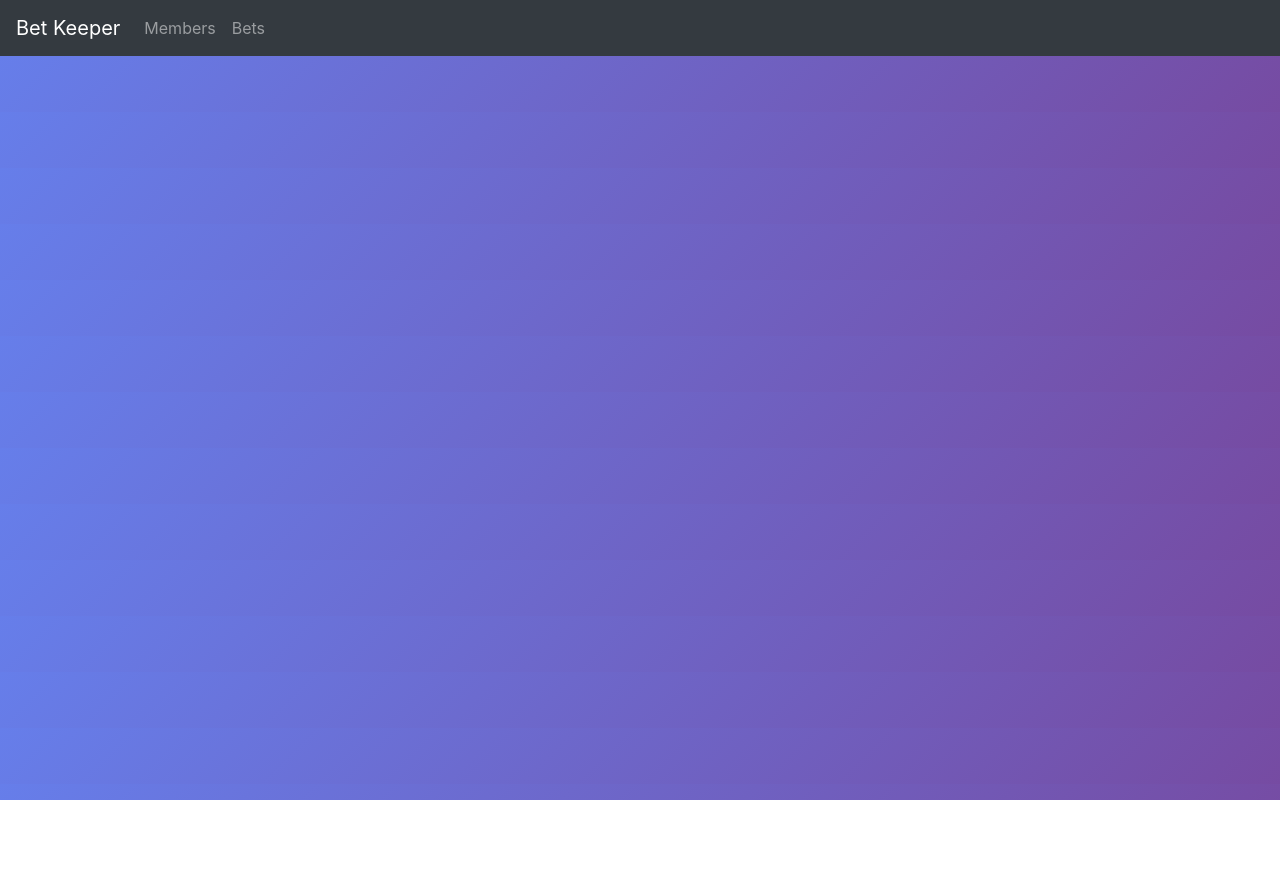
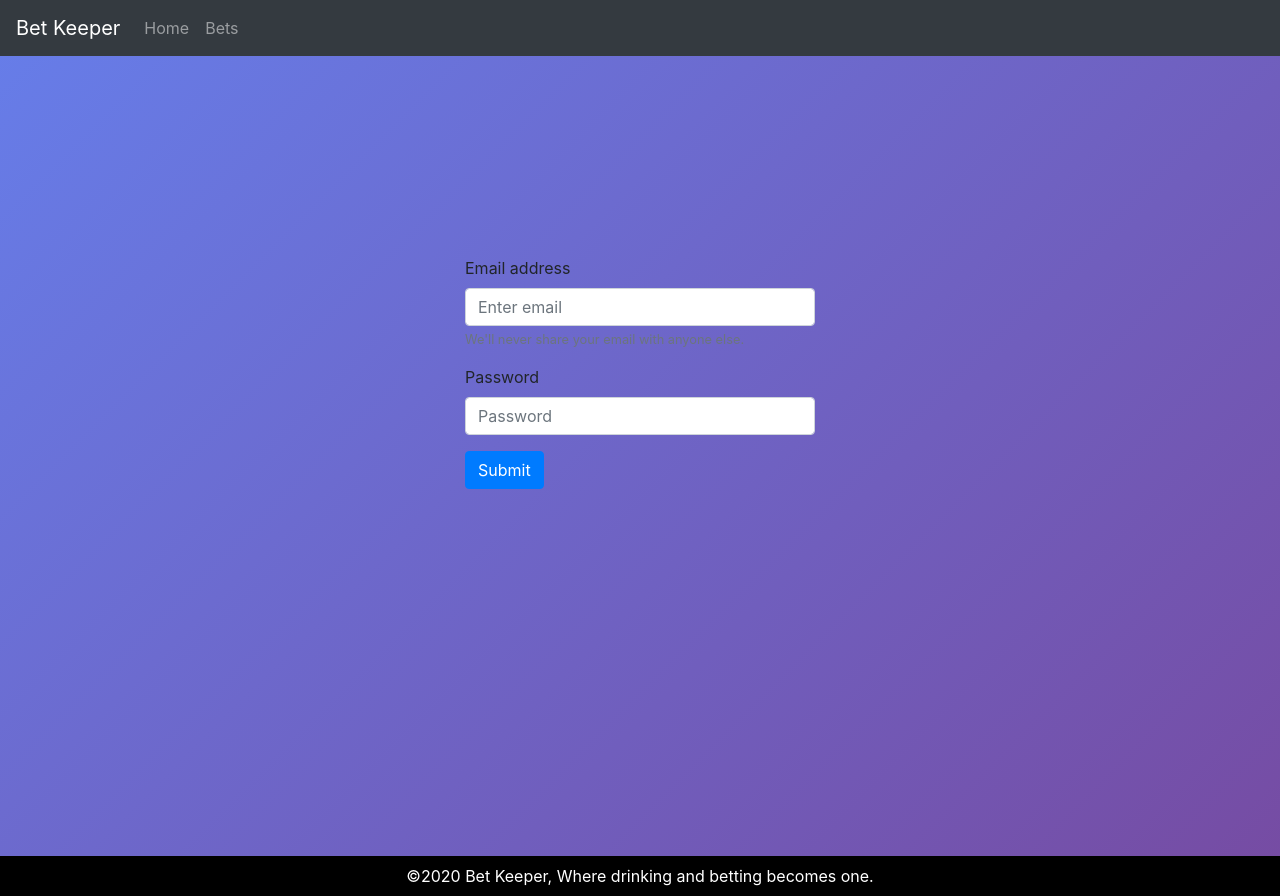
Before and after one commit to jhaberle/bet-keeper, a React (Create React App) app in the folder betkeeper/: page / in a window 1280 px wide. Before the commit the page ends 800 px from the top, so only its background shows below. Built offline with nearby package versions, Linux system fonts and the light colour scheme.

Commit message:
Edited components

```diff
--- a/betkeeper/src/App.js
+++ b/betkeeper/src/App.js
@@ -3,22 +3,22 @@ import GeneralContainer from "./components/GeneralContainer";
 import { BrowserRouter as Router, Route, Switch } from "react-router-dom";
 import Members from "./pages/Members";
 import NavBar from "./components/NavBar";
-import Layout from "./components/Layout";
-import Login from "./components/Login";
+// import Layout from "./components/Layout";
+import Login from "./pages/Login";
+import Footer from "./components/Footer";
 
 function App() {
   return (
     <React.Fragment>
       <NavBar />
-      <Layout>
         <Router>
           <Switch>
-            <Route exact path="/login" component={Login} />
+            <Route exact path="/" component={Login} />
             <Route exact path="/members" component={GeneralContainer} />
             <Route exact path="/bets" component={Members} />
           </Switch>
         </Router>
-      </Layout>
+      <Footer />
     </React.Fragment>
   );
 }
--- a/betkeeper/src/components/BoxContainer.js
+++ b/betkeeper/src/components/BoxContainer.js
@@ -12,11 +12,12 @@ flex-direction: column;
 justify-content: center;
 align-items: center;
 border: 2px solid black;
+margin-top: 200px;
 width: fit-content;
 height: fit-content;
 border-radius: 15px;
 background: linear-gradient(to bottom, rgba(255,255,255,0.15) 0%, rgba(0,0,0,0.15) 100%), radial-gradient(at top center, rgba(255,255,255,0.40) 0%, rgba(0,0,0,0.40) 120%) #989898;
- background-blend-mode: multiply,multiply;
+background-blend-mode: multiply,multiply;
 box-shadow: 12px 12px 2px 1px rgba(0, 0, 255, .2);
 
 p {
@@ -41,7 +42,7 @@ const Box = () => {
 
     return (
             <StyledBox>
-                <div className="flex-container">
+                <div className="flex-container gradient-border">
                     <Row>
                         <Col><h5>Search for a Drink!</h5>
                             <Row>
--- a/betkeeper/src/components/Footer.js
+++ b/betkeeper/src/components/Footer.js
@@ -8,14 +8,19 @@ const StyledFooter = styled.div`
   width: 100%;
   height: calc(100vh - 95vh);
   padding: 20px;
-  background-color: #191970;
+  background-color: black;
   color: white;
+  grid-row-start: 2;
+  grid-row-end: 3;
 `;
+
 const Footer = () => {
   return (
     <StyledFooter>
+      <footer sticky="bottom">
       &copy;{new Date().getFullYear()} Bet Keeper, Where drinking and betting
       becomes one.
+      </footer>
     </StyledFooter>
   );
 };
--- a/betkeeper/src/components/GeneralContainer.js
+++ b/betkeeper/src/components/GeneralContainer.js
@@ -4,7 +4,6 @@ import betAPI from "../utils/betApi";
 import BetContext from "../utils/betContext";
 import DrinkContext from "../utils/drinkContext";
 import Header from "./Header";
-import Footer from "./Footer";
 import Main from "./Main";
 import BetDetail from "./BetDetail";
 import DrinkDetail from "./DrinkDetail";
@@ -48,7 +47,6 @@ const GeneralContainer = () => {
             <BetDetail />
             <RandomDrinkDetail />
           </Main>
-          <Footer />
         </Layout>
       </DrinkContext.Provider>
     </BetContext.Provider>
--- a/betkeeper/src/components/Header.js
+++ b/betkeeper/src/components/Header.js
@@ -1,6 +1,6 @@
 import React from "react";
 import styled from "styled-components";
-import Members from "../pages/Members";
+// import Members from "../pages/Members";
 const StyledHeader = styled.div`
   display: flex;
   justify-content: center;
--- a/betkeeper/src/components/NavBar.js
+++ b/betkeeper/src/components/NavBar.js
@@ -1,19 +1,12 @@
 import React from "react";
-import styled from "styled-components";
 import { Navbar, Nav } from "react-bootstrap";
-
-const StyledNavBar = styled.div`
-  .navcss {
-    background-color: black;
-  }
-`;
 
 const NavBar = () => {
   return (
-    <Navbar bg="dark" variant="dark">
-      <Navbar.Brand href="/login">Bet Keeper</Navbar.Brand>
+    <Navbar sticky="top" bg="dark" variant="dark" >
+      <Navbar.Brand href="/">Bet Keeper</Navbar.Brand>
       <Nav className="navbar-links">
-        <Nav.Link href="/members">Members</Nav.Link>
+        <Nav.Link href="/members">Home</Nav.Link>
         <Nav.Link href="/bets">Bets</Nav.Link>
       </Nav>
     </Navbar>
--- a/betkeeper/src/components/Login.js
+++ b/betkeeper/src/pages/Login.js
@@ -1,13 +1,25 @@
 import React from "react";
 import { Form, Button, Container, Row, Col } from "react-bootstrap";
+import styled from 'styled-components';
+
+const Layout = styled.div`
+  display: grid;
+  height: 100vh;
+  grid-template-rows: auto 1fr auto;
+
+  #formcss {
+    margin-top: 200px;
+  }
+`;
 
 const Login = () => {
   return (
-    <Container>
+  <Container>
+    <Layout>
       <Row>
         <Col></Col>
         <Col xs={4}>
-          <Form>
+          <Form id="formcss">
             <Form.Group controlId="formBasicEmail">
               <Form.Label>Email address</Form.Label>
               <Form.Control type="email" placeholder="Enter email" />
@@ -28,7 +40,8 @@ const Login = () => {
         </Col>
         <Col></Col>
       </Row>
-    </Container>
+    </Layout>
+  </Container>
   );
 };
 
--- a/betkeeper/src/pages/members.js
+++ b/betkeeper/src/pages/members.js
@@ -10,10 +10,20 @@ import {
   ListGroup,
   CardDeck,
 } from "react-bootstrap";
+import styled from 'styled-components';
+
+const Layout = styled.div`
+  display: grid;
+  height: 100vh;
+  margin-top: 250px;
+  margin-left: 80px;
+  grid-template-rows: auto 1fr auto;
+`;
 
 const Members = () => {
   return (
-    <Container>
+  <Container>
+    <Layout>
       <Row>
         <Col sm={6}>
           <Form>
@@ -105,7 +115,8 @@ const Members = () => {
           </Card>
         </Col>
       </Row>
-    </Container>
+    </Layout>
+  </Container>
   );
 };
 
```
Also changed, not shown: betkeeper/src/components/BoxBetsContainer.js (added).
